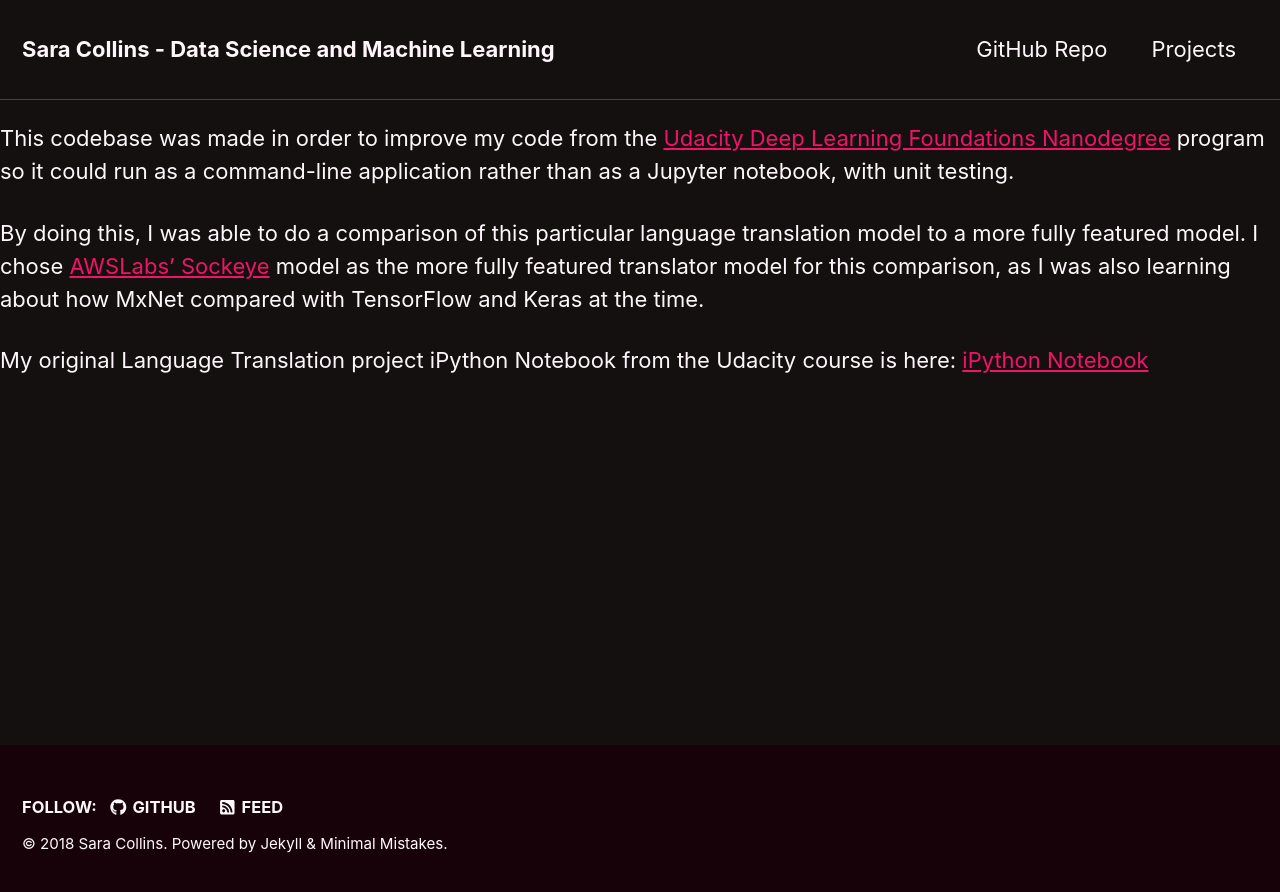
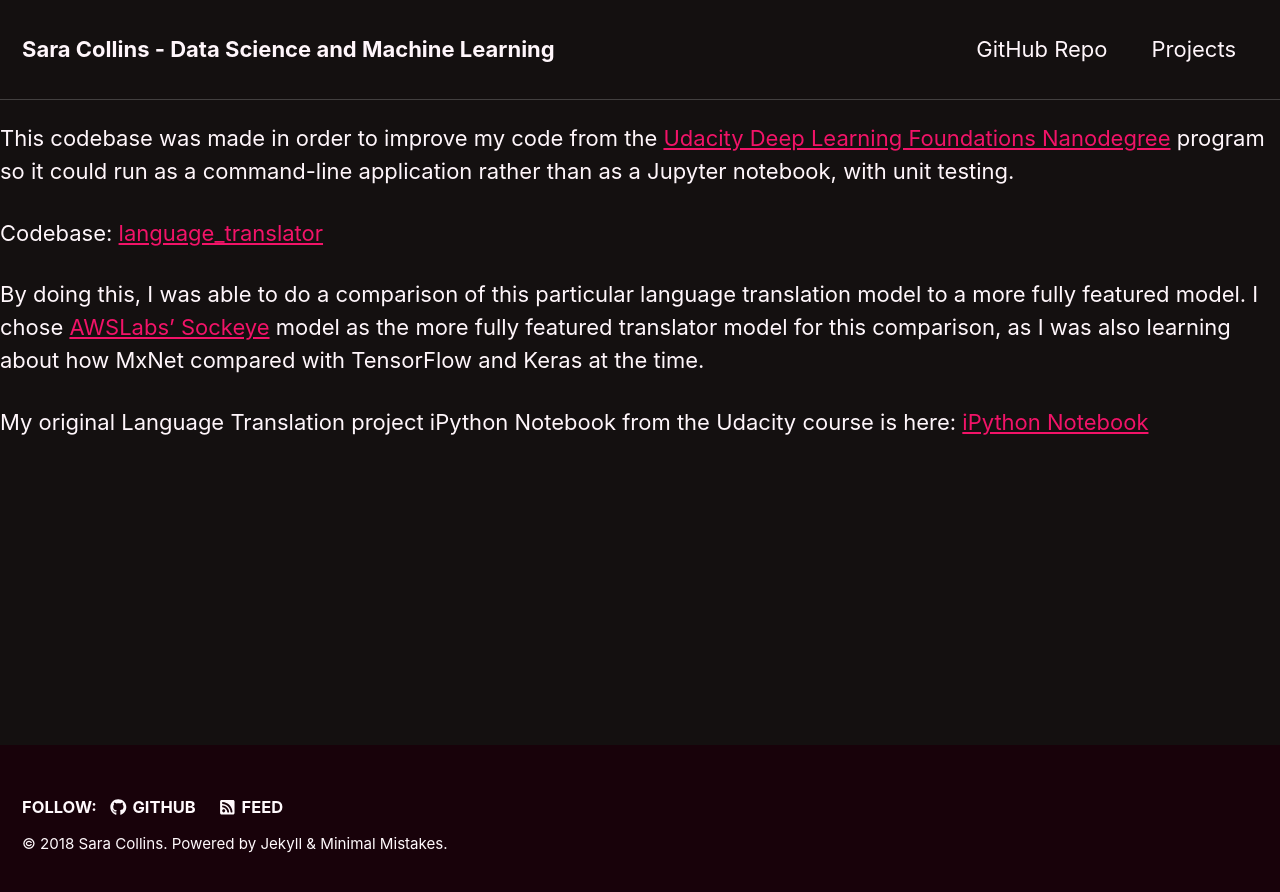
Before and after one commit to scollins83/scollins83.github.io, a Jekyll site: the page built from _hobby/language-translation-comparison.md, in a window 1280 px wide. Shown: the top 892 px of the page. Built offline with Jekyll 4.4.1, drawn with Linux system fonts in a browser that asks for light colours; nearby versions of some CDN libraries; our own code applies the rules of GitHub Pages for plain Markdown files.

```diff
--- a/_hobby/language-translation-comparison.md
+++ b/_hobby/language-translation-comparison.md
@@ -9,6 +9,8 @@ header:
 This codebase was made in order to improve my code from the [Udacity Deep Learning Foundations Nanodegree](https://www.udacity.com/course/deep-learning-nanodegree--nd101) program so it could
 run as a command-line application rather than as a Jupyter notebook, with unit testing.
 
+Codebase: [language_translator](https://github.com/scollins83/language_translator)
+
 By doing this, I was able to do a comparison of this particular language translation model to a more fully featured model.
 I chose [AWSLabs' Sockeye](https://github.com/awslabs/sockeye) model as the more fully featured translator model for this comparison, as I was also learning about
 how MxNet compared with TensorFlow and Keras at the time.
```
